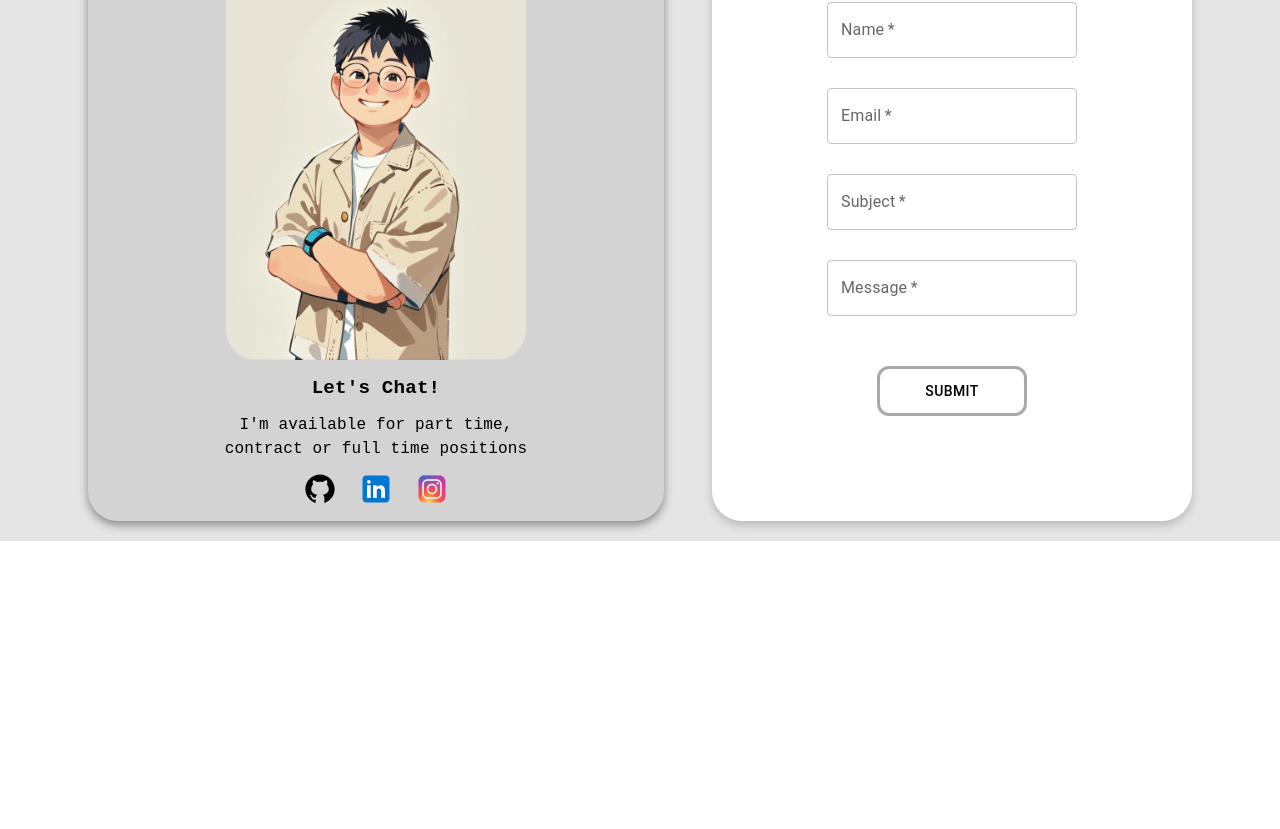
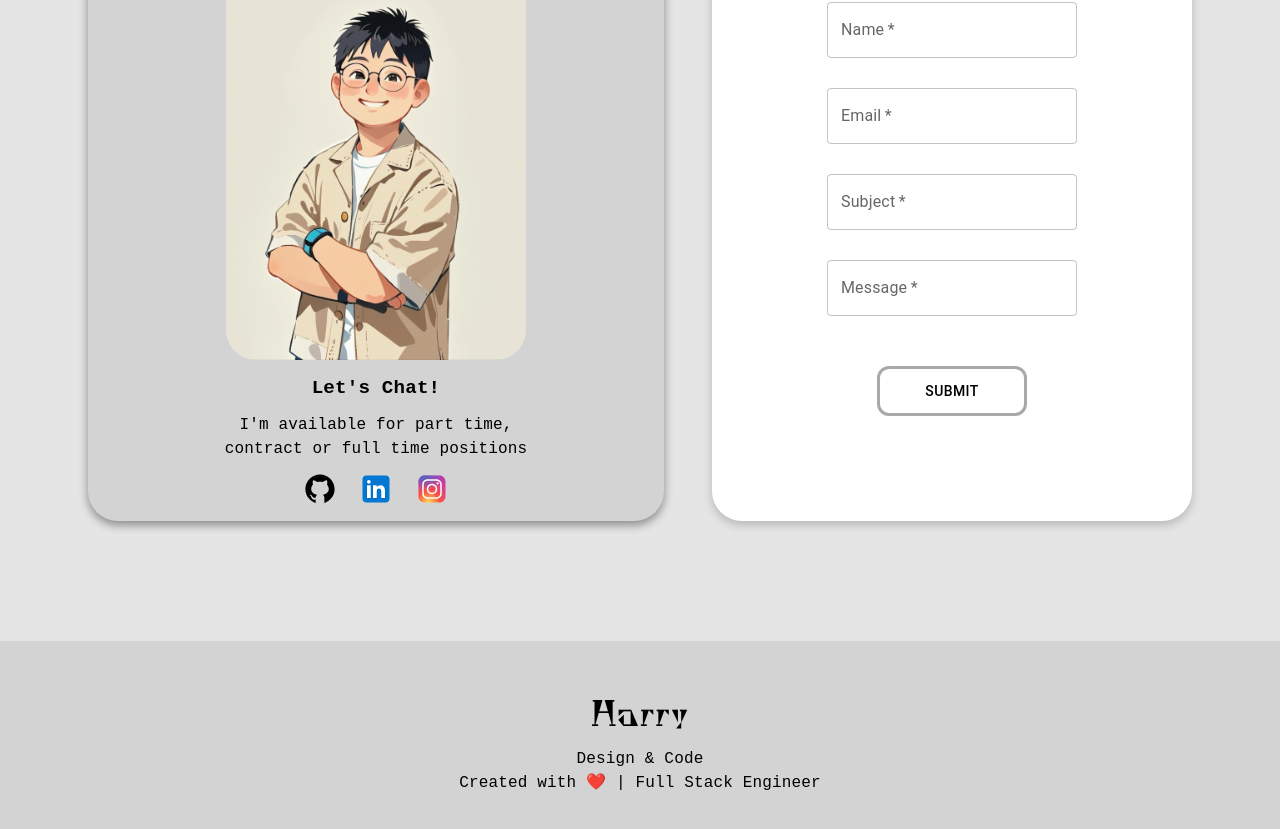
Before and after one commit to Harry-Liu97/harry-portfolio, a React (Create React App) app: page / in a window 1280 px wide. Shown: the part 3934-4763 px from the top of the page. Before the commit the page ends 4475 px from the top, so only its background shows below. Built offline with nearby package versions, Linux system fonts and the light colour scheme; no server answers.

Commit message:
feature/footer

```diff
--- a/src/App.js
+++ b/src/App.js
@@ -8,6 +8,7 @@ import PersonalGrowthTimeline from "./component/timeline"
 import Skills from "./component/skills"
 import Projects from "./component/projects"
 import Contact from './component/contact'
+import Footer from "./component/footer"
 
 const classes = {
   root: {
@@ -28,6 +29,7 @@ function App() {
       <Skills />
       <Projects />
       <Contact />
+      <Footer/>
     </Box>
   )
 }
--- /dev/null
+++ b/src/component/footer.js
@@ -0,0 +1,45 @@
+import React from "react"
+import { Box, Typography} from "@mui/material"
+import '../component/font-style.css'
+
+const classes = {
+    root: {
+        width: '100%',
+        display: 'flex',
+        flexDirection: 'column',
+        justifyContent: 'center',
+        alignItems: 'center',
+        marginTop: '100px',
+        minHeight: '200px',
+        backgroundColor: '#D3D3D3',
+    },
+    myName: {
+        fontFamily: 'Chokokutai, sans-serif',
+        fontSize: '2.1rem',
+        textAlign: 'center',
+        marginBottom: '10px'
+    },
+    textContent: {
+        width: '90%',
+        fontFamily: 'monospace',
+        textAlign: 'center'
+    }
+}
+
+const Footer = () => {
+    return (
+        <Box sx={classes.root}>
+            <Typography sx={classes.myName}>
+                Harry
+            </Typography>
+            <Typography sx={classes.textContent}>
+                Design & Code
+            </Typography>
+            <Typography sx={classes.textContent}>
+                Created with ❤️ | Full Stack Engineer
+            </Typography>
+        </Box>
+    )
+}
+
+export default Footer
```
